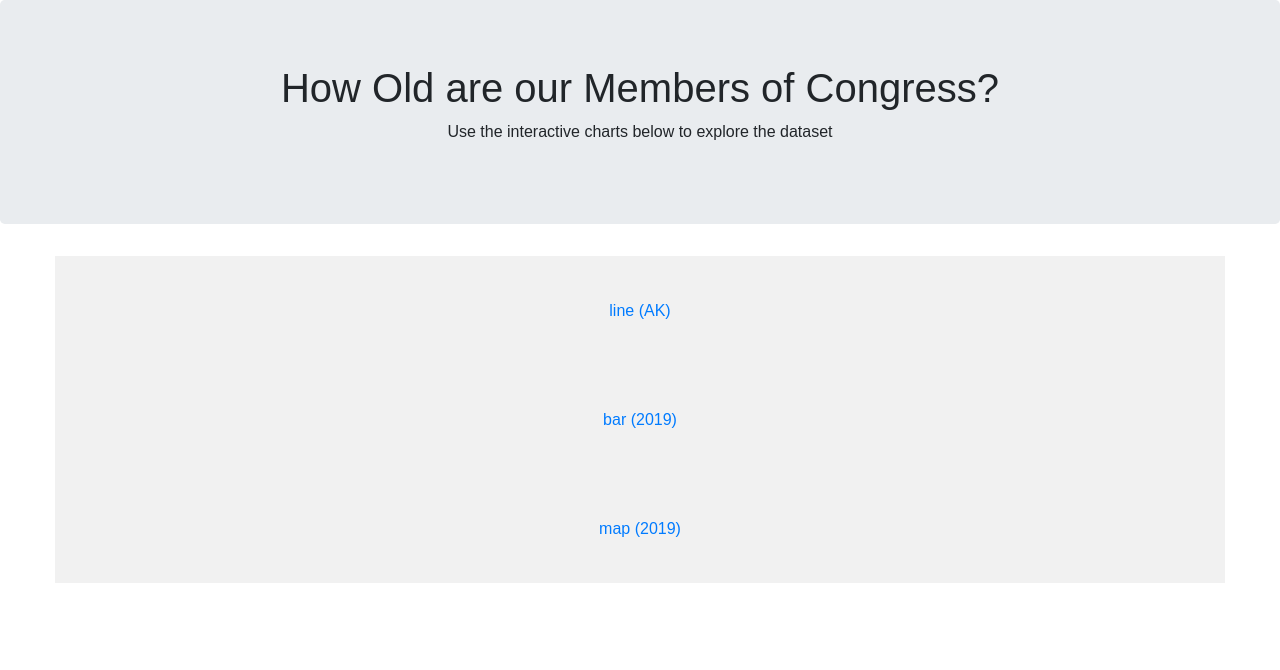
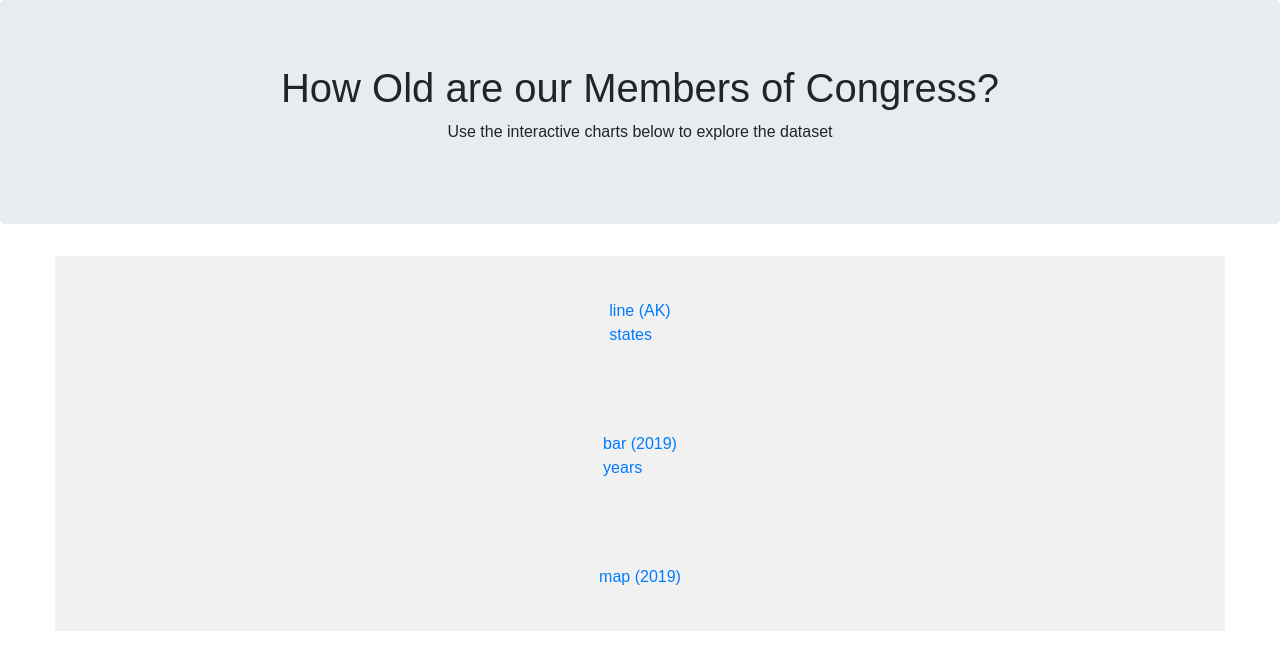
Before and after one commit to peterjorphan/Project-2-Congress, a Flask app: page / in a window 1280 px wide. Shown: the top 670 px of the page. Run offline with Flask 2, Linux system fonts and the light colour scheme; some libraries are stand-ins or nearby versions.

Commit message:
added state and year route links on home page

```diff
--- a/project/templates/index.html
+++ b/project/templates/index.html
@@ -30,7 +30,8 @@
             <div class="col-12">
                 <div id="box">
                     <div id="line">
-                        <a href="line/AK">line (AK)</a>
+                        <a href="line/AK">line (AK)</a><br>
+                        <a href="states">states</a>
                     </div>
                 </div>
             </div>
@@ -39,7 +40,8 @@
             <div class="col-12">
                 <div id="box">
                     <div id="bar">
-                        <a href="bar/2019">bar (2019)</a>
+                        <a href="bar/2019">bar (2019)</a><br>
+                        <a href="years">years</a>
                     </div>
                 </div>
             </div>
```
